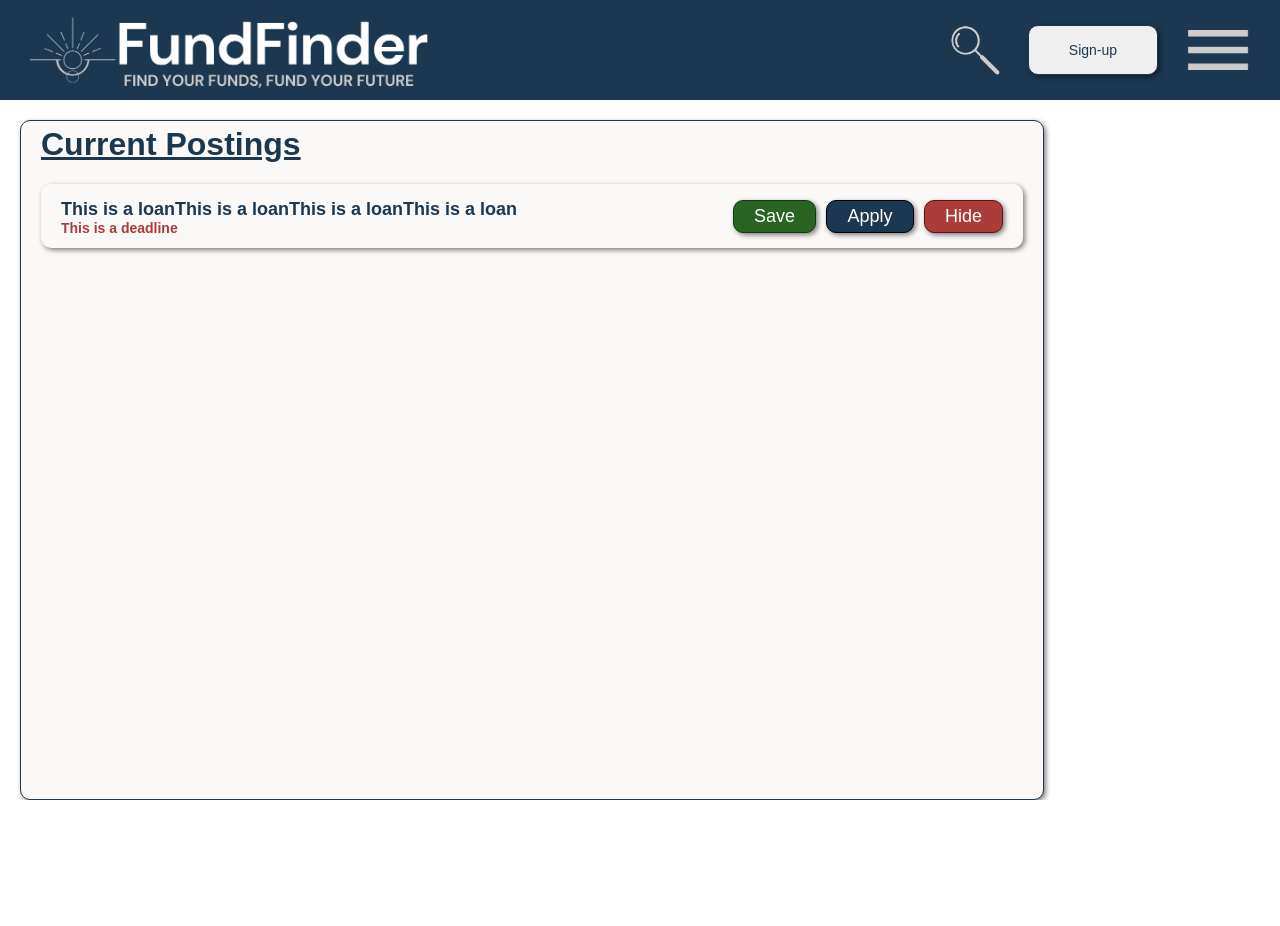
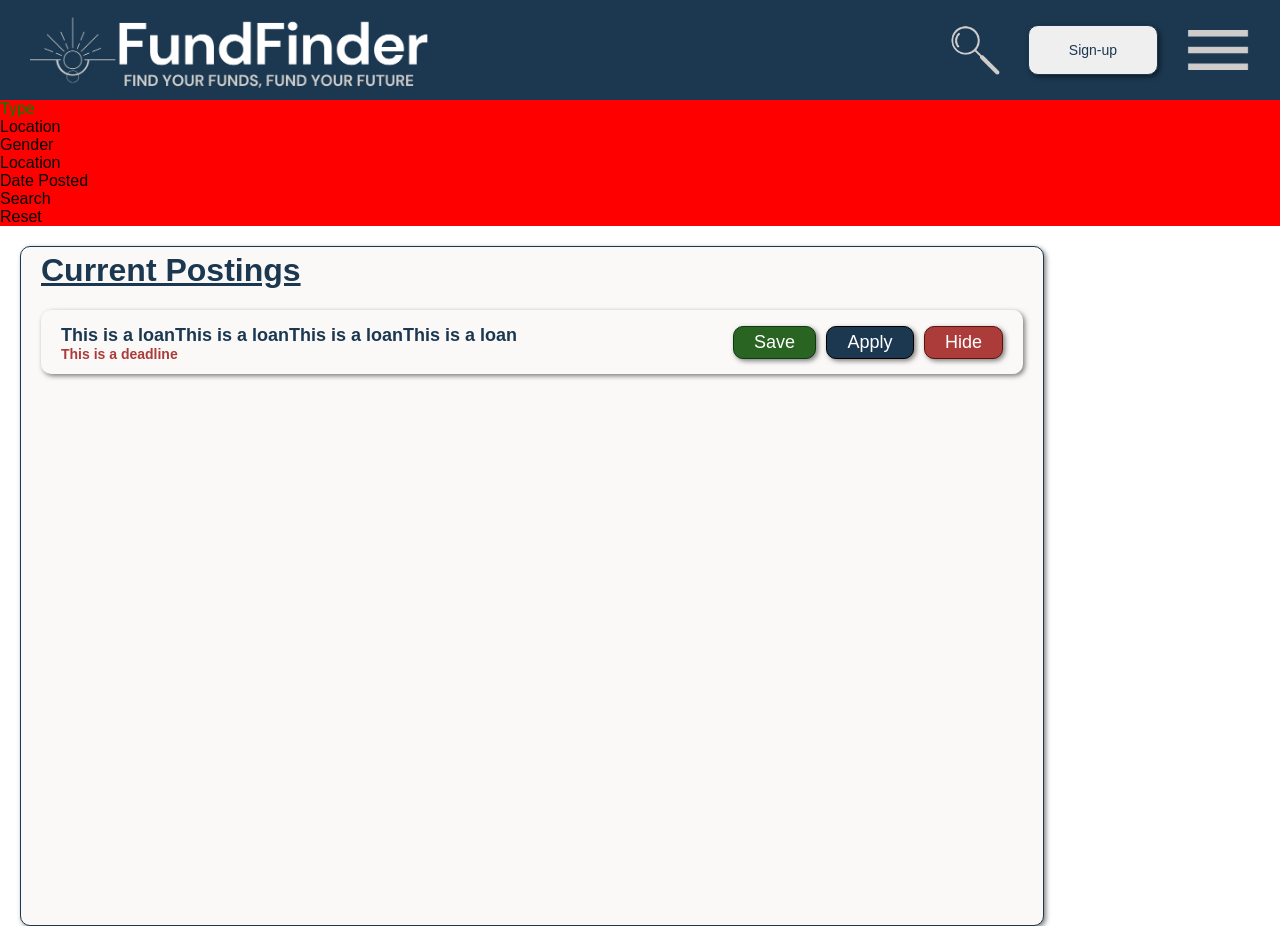
Before and after one commit to Jorfishdan/FundFinder-client, a React (Create React App) app: page /dashboard in a window 1280 px wide. Before the commit the page ends 800 px from the top, so only its background shows below. Built offline with nearby package versions, Linux system fonts and the light colour scheme; a web font is replaced by a local one.

Commit message:
set up classes for filter component

```diff
--- /dev/null
+++ b/src/components/Filter/Filter.js
@@ -0,0 +1,19 @@
+import './Filter.scss';
+function Filter() {
+return (<>
+<section className="filter">
+    <div className="filter__wrapper">
+    <article className="filter__type">Type</article>
+    <article className="filter__location">Location</article>
+    <article className="filter__gender">Gender</article>
+    <article className="filter__location">Location</article>
+    <article className="filter__date">Date Posted</article>
+    <article className="filter__search">Search</article>
+    <article className="filter__rest">Reset</article>
+    </div>
+
+</section>
+</>)
+}
+
+export default Filter;
--- /dev/null
+++ b/src/components/Filter/Filter.scss
@@ -0,0 +1,12 @@
+@use "../../styles/variables" as *;
+
+.filter {
+   &__wrapper {
+    background-color: red;
+   }
+
+   &__type{
+    color:green;
+   }
+
+}
--- a/src/pages/Homepage.js
+++ b/src/pages/Homepage.js
@@ -1,11 +1,14 @@
 import Header from "../components/Header/Header";
 import List from "../components/Main/Main";
+import Filter from "../components/Filter/Filter";
 
 export default function Homepage() {
   return (
     <div>
       <Header/>
+      <Filter />
       <List/>
+
     </div>
   )
 }
```
